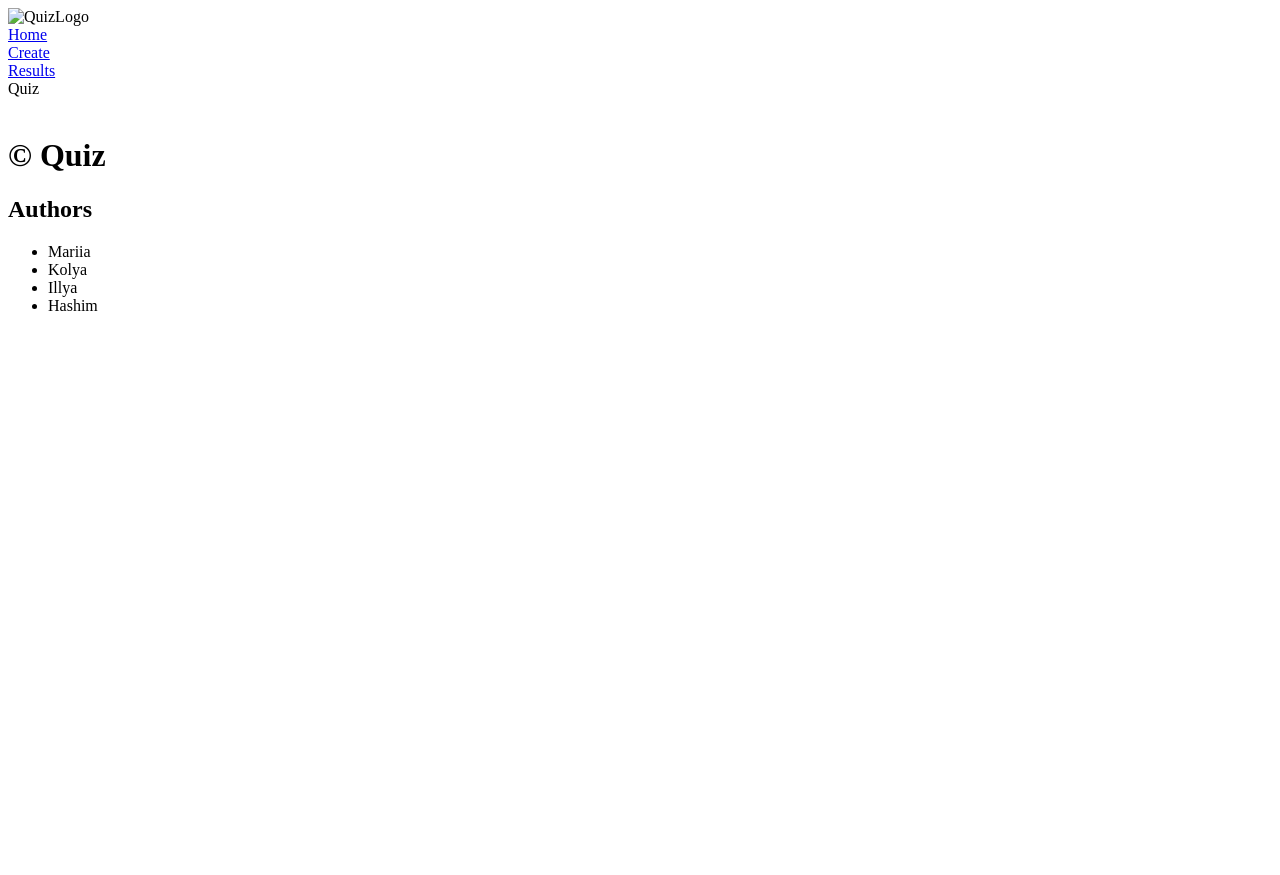
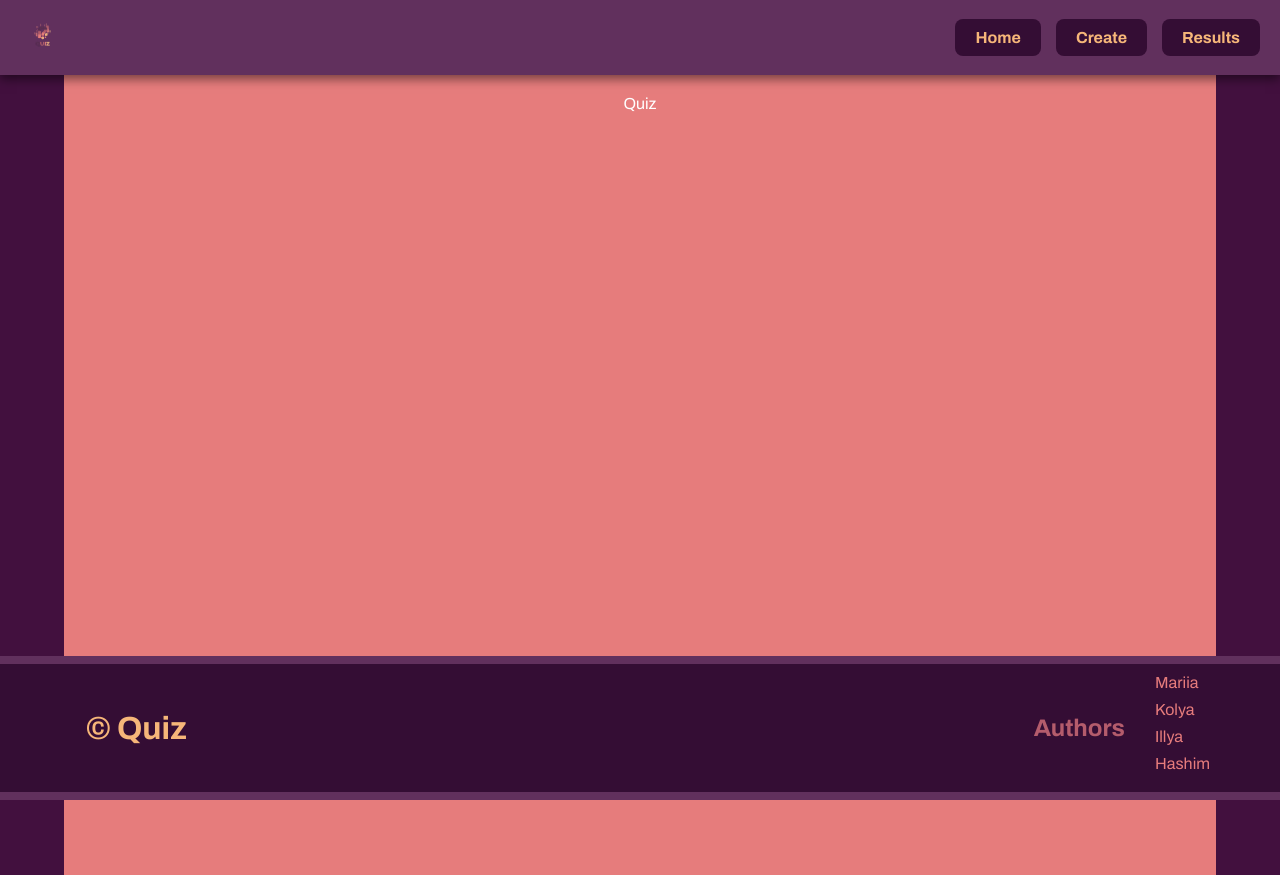
Before and after one commit to XxMariavxX/Quiz, a website: page home.html in a window 1280 px wide. Before the commit the page ends 800 px from the top, so only its background shows below. Drawn offline with Linux system fonts and the light colour scheme; the site is published under a folder, as on GitHub Pages, so addresses that start at the root find nothing.

Commit message:
small changes

```diff
--- a/home.html
+++ b/home.html
@@ -4,9 +4,9 @@
 <head>
     <meta charset="UTF-8">
     <meta name="viewport" content="width=device-width, initial-scale=1.0">
-    <link rel="stylesheet" href="/styles/section.css">
-    <link rel="stylesheet" href="/styles/home.css">
-    <link rel="stylesheet" href="/styles/layout.css">
+    <link rel="stylesheet" href="./styles/section.css">
+    <link rel="stylesheet" href="./styles/home.css">
+    <link rel="stylesheet" href="./styles/layout.css">
     <link rel="icon" type="image/x-icon" href="/favicon.ico">
     <title>Quiz</title>
 </head>
@@ -17,7 +17,7 @@
         <header class="header">
             <div class="header__container header-container">
                 <div class="header-container__logo logo">
-                    <img src="/favicon.ico" alt="QuizLogo" class="logo__img">
+                    <img src="./favicon.ico" alt="QuizLogo" class="logo__img">
                 </div>
                 <nav class="header-container__nav nav">
                     <div class="nav__link"><a href="/home.html">Home</a></div>
--- a/styles/layout.css
+++ b/styles/layout.css
@@ -1,8 +1,8 @@
 .header{
   background: #61305D;
+  position: sticky;
   text-align: center;
   flex-shrink: 0;
-  position: sticky;
   box-shadow: 0 4px 10px rgba(0, 0, 0, 0.5);
   z-index: 100%;
 
```
